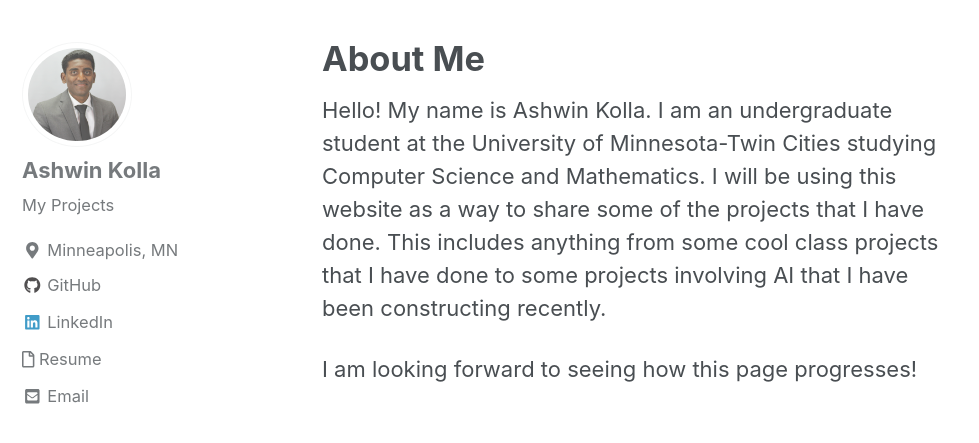
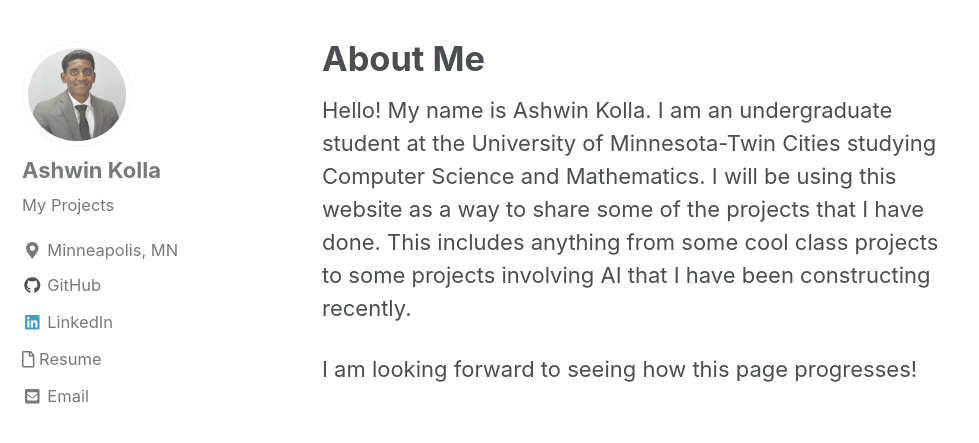
Before and after one commit to ashwinkolla/ashwinkolla.github.io, a Jekyll site: the page built from _pages/about.md, in a window 1280 px wide and 900 px high, scrolled down 910 px, cut to the strip 163-606 px from the top of the window. Shown: the whole strip, without its empty margins (0-979 px from the left). Built offline with Jekyll 4.4.1, drawn with Linux system fonts in a browser that asks for light colours; nearby versions of some CDN libraries.

Commit message:
Updating about

```diff
--- a/_pages/about.md
+++ b/_pages/about.md
@@ -5,6 +5,6 @@
     image: "/images/UofMSky.jpg"
 ---
 
-Hello! My name is Ashwin Kolla. I am an undergraduate student at the University of Minnesota-Twin Cities studying Computer Science and Mathematics. I will be using this website as a way to share some of the projects that I have done. This includes anything from some cool class projects that I have done to some projects involving AI that I have been constructing recently.
+Hello! My name is Ashwin Kolla. I am an undergraduate student at the University of Minnesota-Twin Cities studying Computer Science and Mathematics. I will be using this website as a way to share some of the projects that I have done. This includes anything from some cool class projects to some projects involving AI that I have been constructing recently.
 
 I am looking forward to seeing how this page progresses!
```
